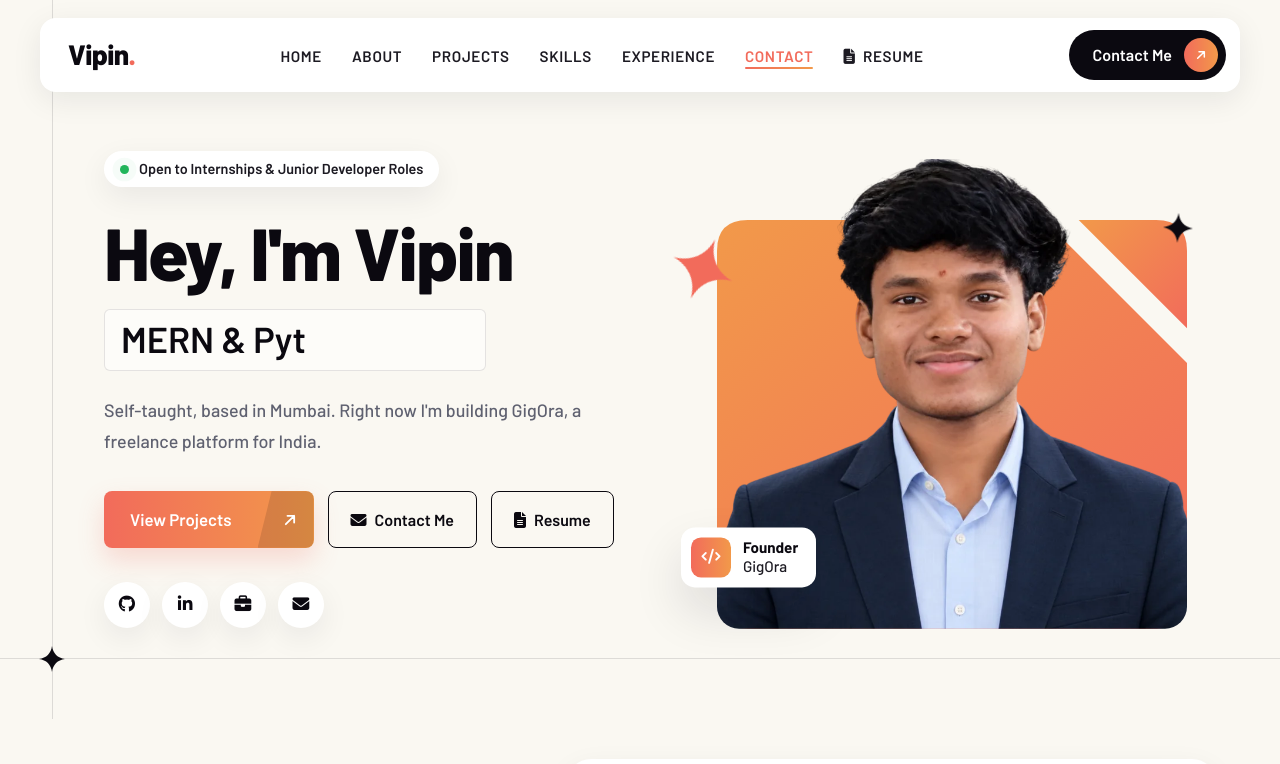
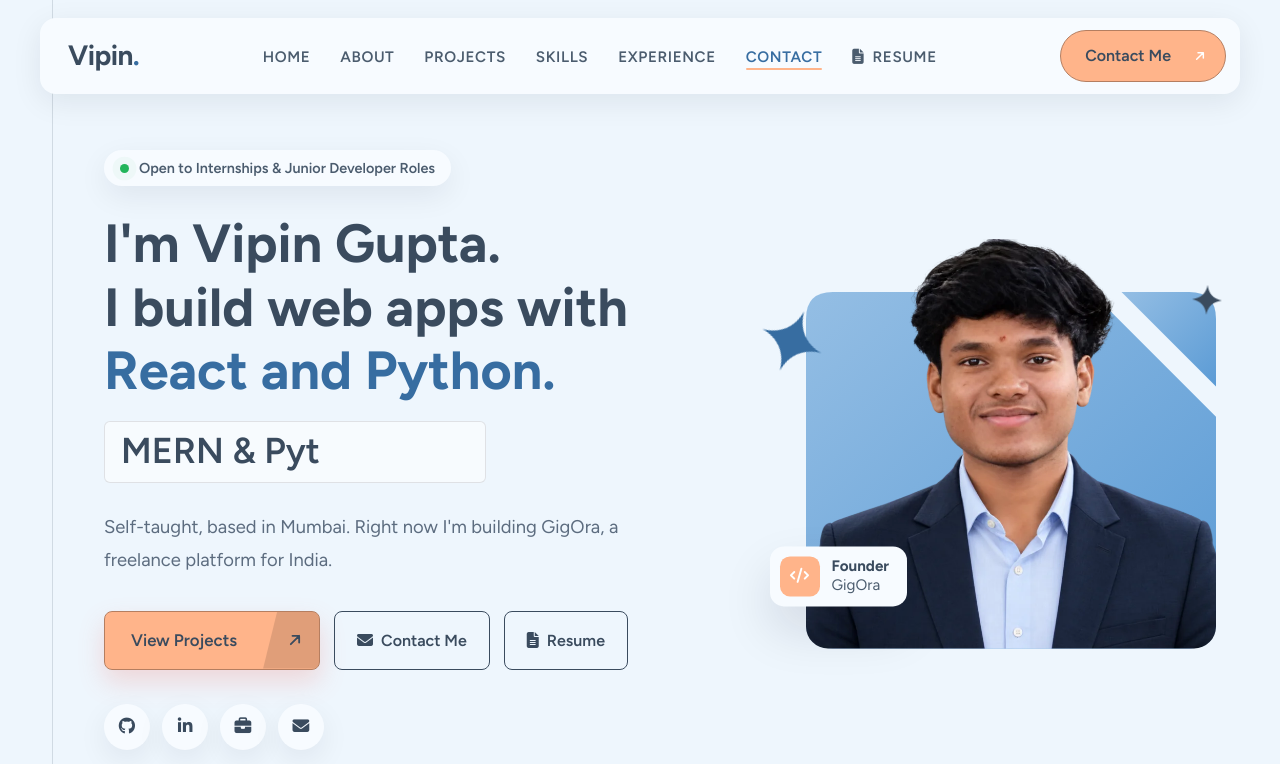
Before and after one commit to VIPK-GUPTA1827/portfolio, a plain HTML site: page index.html in a window 1280 px wide. Shown: the top 764 px of the page. Drawn offline with Linux system fonts and the light colour scheme.

Commit message:
style(portfolio): apply Figtree font, spacious hero layout and Palette 1 (Sky & Peach)

```diff
--- a/index.html
+++ b/index.html
@@ -136,7 +136,7 @@
 
         <link rel="preconnect" href="https://fonts.googleapis.com">
     <link rel="preconnect" href="https://fonts.gstatic.com" crossorigin>
-    <link href="https://fonts.googleapis.com/css2?family=Barlow:wght@400;500;600;700;800&display=swap" rel="stylesheet">
+    <link href="https://fonts.googleapis.com/css2?family=Figtree:wght@400;500;600;700&display=swap" rel="stylesheet">
 
         <link rel="stylesheet" href="https://cdnjs.cloudflare.com/ajax/libs/font-awesome/6.4.0/css/all.min.css" integrity="sha512-iecdLmaskl7CVkqkXNQ/ZH/XLlvWZOJyj7Yy7tcenmpD1ypASozpmT/E0iPtmFIB46ZmdtAc9eNBvH0H/ZpiBw==" crossorigin="anonymous" referrerpolicy="no-referrer">
 
@@ -183,7 +183,7 @@
         <div class="container hero-container">
             <div class="hero-content">
                 <span class="badge-status"><span class="pulse-dot"></span> Open to Internships &amp; Junior Developer Roles</span>
-                <h1 class="hero-name">Hey, I'm Vipin</h1>
+                <h1 class="hero-name">I'm Vipin Gupta.<br>I build web apps with <span class="text-grad">React and Python.</span></h1>
                 <h2 class="hero-role"><span class="typed" id="typed">Full-Stack Developer</span></h2>
                 <p class="hero-desc">Self-taught, based in Mumbai. Right now I'm building GigOra, a freelance platform for India.</p>
                 <div class="hero-actions">
@@ -205,8 +205,8 @@
                     <svg class="shape-bg" viewBox="0 0 460 400" preserveAspectRatio="none" aria-hidden="true">
                         <defs>
                             <linearGradient id="shapeGrad" x1="0" y1="0" x2="1" y2="1">
-                                <stop offset="0" stop-color="#f2994a"/>
-                                <stop offset="1" stop-color="#f26b5b"/>
+                                <stop offset="0" stop-color="#94bee4"/>
+                                <stop offset="1" stop-color="#5b9bd5"/>
                             </linearGradient>
                         </defs>
                         <path d="M30 0H320L460 140V370Q460 400 430 400H30Q0 400 0 370V30Q0 0 30 0Z" fill="url(#shapeGrad)"/>
--- a/style.css
+++ b/style.css
@@ -18,7 +18,7 @@
     --radius-sm: 12px;
     --shadow: 0 10px 30px rgba(17, 20, 40, 0.07);
     --shadow-lg: 0 24px 50px rgba(17, 20, 40, 0.12);
-    --font: 'Barlow', system-ui, -apple-system, 'Segoe UI', sans-serif;
+    --font: 'Figtree', system-ui, -apple-system, 'Segoe UI', sans-serif;
     --ease: cubic-bezier(0.22, 1, 0.36, 1);
 }
 
@@ -1992,3 +1992,59 @@ h4 {
         transform: none;
     }
 }
+
+
+/* ===== Fix pack: hero ko khula banao ===== */
+body { font-weight: 400; }
+.hero-container { grid-template-columns: 1.25fr 0.75fr; gap: 56px; }
+.hero-name {
+    font-size: clamp(2.3rem, 4.2vw, 3.5rem);
+    font-weight: 700;
+    letter-spacing: 0;
+    line-height: 1.18;
+}
+.hero-role { margin-bottom: 28px; }
+.hero-desc { max-width: 560px; font-size: 1.15rem; line-height: 1.8; }
+.hero-visual { width: min(100%, 410px); margin-top: 40px; }
+@media (max-width: 900px) {
+    .hero-container { grid-template-columns: 1fr; gap: 48px; }
+    .hero-name { font-size: clamp(2.1rem, 8vw, 3rem); }
+}
+
+/* ===== Common block (paste once) ===== */
+.skip-nav, .btn-talk, .btn-dark, .btn-grad,
+.nav-links .nav-cta-mobile a.btn-talk {
+    background: var(--grad); color: var(--ink); border: 1.5px solid var(--accent-border);
+}
+.btn-grad:hover, .btn-talk:hover, .btn-dark:hover { background: var(--accent-hover); }
+.btn-ghost:hover { background: var(--bg-soft); color: var(--ink); }
+.text-grad, .stat-num span {
+    background: none; -webkit-text-fill-color: var(--orange); color: var(--orange);
+}
+.skill-group-title i { background: var(--bg-soft); color: var(--orange); }
+.contact-info-panel { background: var(--bg-soft); color: var(--text); }
+.contact-info-panel h3, .info-details a, .info-details > span:last-child,
+.footer-logo { color: var(--ink); }
+.info-icon { background: var(--white); border: 1px solid var(--line); color: var(--orange); }
+.info-label { color: var(--muted); }
+.info-details a:hover { color: var(--amber); }
+.footer { background: var(--bg-soft); color: var(--text); }
+.footer-socials a { background: var(--white); border: 1px solid var(--line); color: var(--ink); }
+.footer-socials a:hover, .hero-social a:hover { background: var(--grad); color: var(--ink); }
+
+/* ===== Palette 1: Sky & Peach ===== */
+:root {
+    --bg: #eef6fd;
+    --white: #f7fbff;
+    --bg-soft: #e4f0fb;
+    --ink: #3a4b5e;
+    --ink-2: #4b5c6e;
+    --text: #5c6c7f;
+    --muted: #5c6c7f;
+    --line: rgba(58, 75, 94, .16);
+    --orange: #376da1;
+    --amber: #2e5c88;
+    --grad: linear-gradient(90deg, #ffb48a 0%, #ffb48a 100%);
+    --accent-border: #b57e60;
+    --accent-hover: #efa981;
+}
```
